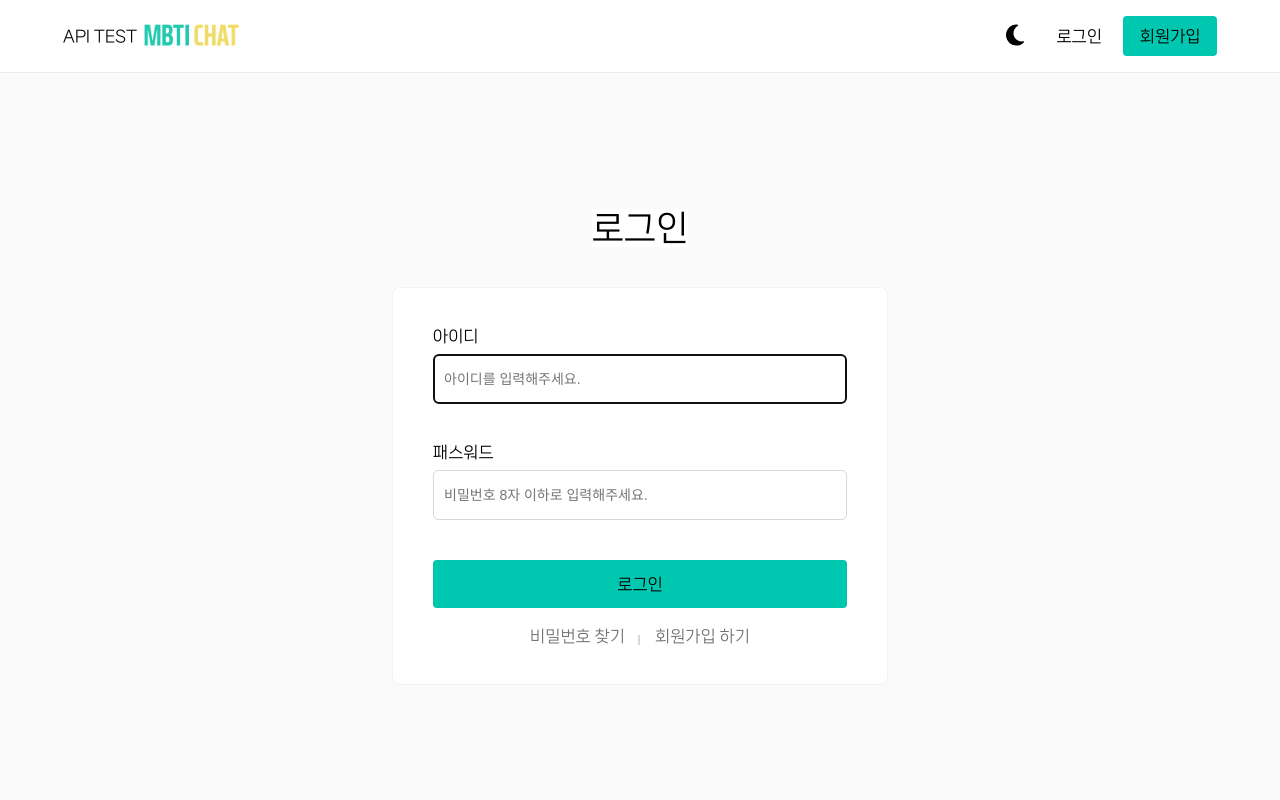
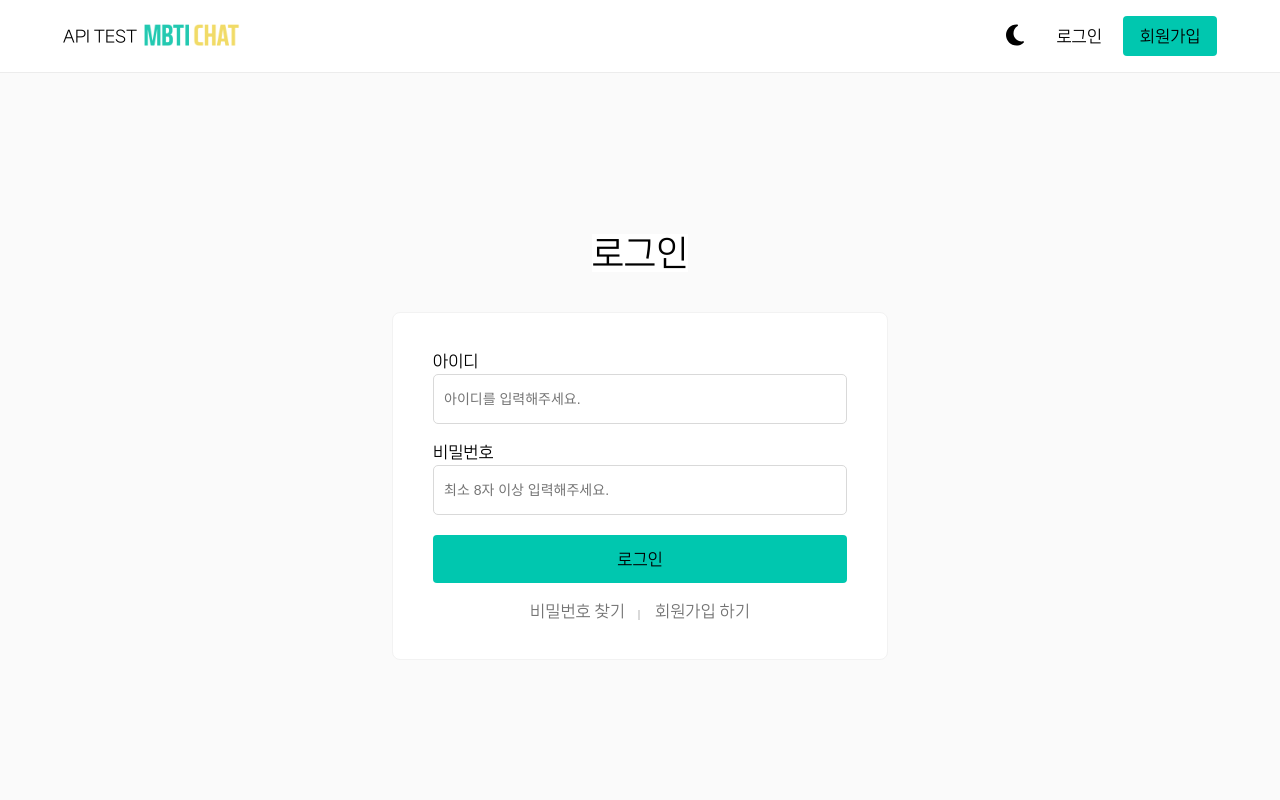
Before and after one commit to Sassy-Project/front-mbti-chat, a React (Create React App) app: page /login in a window 1280 px wide. Shown: the top 800 px of the page. Built offline with nearby package versions, Linux system fonts and the light colour scheme.

Commit message:
fix: Update login form

```diff
--- a/src/components/LoginForm/index.tsx
+++ b/src/components/LoginForm/index.tsx
@@ -1,101 +1,111 @@
 import Button from '../styled-components/Button';
-import { useState, useCallback, SyntheticEvent } from 'react';
+import { useState, SyntheticEvent } from 'react';
 import { Link } from 'react-router-dom';
+import { ID_REQUIRE_CHECK, PW_REQUIRE_CHECK, PW_VALID_CHECK } from '../../constants/message';
+import LabelBasicInput from '../LabelBasicInput';
 import './style.scss';
 import API from '../../API/API';
 
 const LoginForm = () => {
-  const PW_REQUIRE_CHECK = '비밀번호를 입력해주세요.';
-  const PW_VALID_CHECK = '최소 8자 이상 입력해주세요.';
-
   // login ID, PW
   const [loginId, setLoginId] = useState<string>('');
   const [password, setPassword] = useState<string>('');
-  const [isValidId, setIsValidId] = useState<boolean>(false);
-  const [isValidPw, setIsValidPw] = useState<boolean>(false);
-  const [pwdMsg, setPwdMsg] = useState<string>('');
+  // Valid
+  const [isValidLoginId, setIsValidLoginId] = useState<boolean>(false);
+  const [isValidPassword, setIsValidPassword] = useState<boolean>(false);
+  // Error Message
+  const [loginIdErrorMessage, setLoginIdErrorMessage] = useState<string>(ID_REQUIRE_CHECK); // 추후 중복확인 체크 작업 진행
+  const [passwordErrorMessage, setPasswordErrorMessage] = useState<string>(PW_REQUIRE_CHECK);
+
+  // LoginId Change Event
+  const onChangeLoginId = (e: SyntheticEvent<HTMLInputElement>) => {
+    setLoginId(e.currentTarget.value);
+    setIsValidLoginId(false);
+  };
+
+  // Password Change Event
+  const onChangePassword = (e: SyntheticEvent<HTMLInputElement>) => {
+    setPassword(e.currentTarget.value);
+    setIsValidPassword(false);
+  };
+
+  // LoginId onBlur Event
+  const onBlurLoginId = () => {
+    if (!loginId) {
+      setIsValidLoginId(true);
+    }
+  };
+
+  // Password onBlure Event
+  const onBlurPassword = () => {
+    if (!password) {
+      setIsValidPassword(true);
+      setPasswordErrorMessage(PW_REQUIRE_CHECK);
+      return;
+    }
+
+    if (password.length < 8) {
+      setIsValidPassword(true);
+      setPasswordErrorMessage(PW_VALID_CHECK);
+    }
+  };
 
   // API
   const handleLoginClick = (e: React.MouseEvent<HTMLButtonElement>): void => {
     e.preventDefault();
+    if (isValidLoginId === false && !loginId) {
+      setIsValidLoginId(true);
+    } else if (isValidPassword === false && !password) {
+      setIsValidPassword(true);
+    } else {
       const data = { loginId, password };
-    API.logIn(data);
-  };
-
-  // Id focus
-  const userIdInput = useCallback((inputElement) => {
-    if (inputElement) {
-      inputElement.focus();
+      const response = API.logIn(data);
+      response
+        .then((res) => {
+          if (res.status === 200) {
+            alert(`${res.data.nickname}님 환영합니다.`);
           }
-  }, []);
-
-  // ID input Change Event
-  const onChangeIdInput = (e: SyntheticEvent<HTMLInputElement>) => {
-    setLoginId(e.currentTarget.value);
-    setIsValidId(false);
-  };
-
-  // PW input Change Event
-  const onChangePwInput = (e: SyntheticEvent<HTMLInputElement>) => {
-    setPassword(e.currentTarget.value);
-    setIsValidPw(false);
-  };
-
-  // userID focus out
-  const onBlurIdInput = (e: SyntheticEvent<HTMLInputElement>) => {
-    if (!e.currentTarget.value) {
-      setIsValidId(true);
+        })
+        .catch((error) => {
+          if (error.code === 'ERR_BAD_REQUEST') {
+            error.message = '아이디/패스워드를 확인해주세요';
+            alert(error.message);
           }
-  };
-
-  // userID focus out
-  const onBlurPwInput = (e: SyntheticEvent<HTMLInputElement>) => {
-    if (!e.currentTarget.value) {
-      // Pw empty
-      setPwdMsg(PW_REQUIRE_CHECK);
-      setIsValidPw(true);
-      return;
-    }
-
-    if (password.length <= 8) {
-      setPwdMsg(PW_VALID_CHECK);
-      setIsValidPw(true);
+        });
     }
   };
 
   return (
     <div className='LoginForm'>
       <form>
-        <div className='BasicInput'>
-          <label htmlFor='userId'>아이디</label>
-          <input
-            name='userId'
-            id='userId'
+        <LabelBasicInput
+          label='loginId'
+          text='아이디'
+          name='loginId'
+          id='loginId'
           type='text'
           value={loginId}
-            onChange={onChangeIdInput}
-            onBlur={onBlurIdInput}
-            ref={userIdInput}
-            className={isValidId ? 'BasicInput__error--input' : null}
-            placeholder='아이디를 입력해주세요.'
+          onChange={onChangeLoginId}
+          onBlur={onBlurLoginId}
+          hasError={isValidLoginId}
+          placeholder={ID_REQUIRE_CHECK}
+          errorMessage={loginIdErrorMessage}
+          isFocused
         />
-          {isValidId ? <span className='BasicInput__error'>아이디를 입력해주세요.</span> : null}
-        </div>
-        <div className='BasicInput'>
-          <label htmlFor='userPw'>패스워드</label>
-          <input
-            name='userPw'
-            id='userPw'
+        <LabelBasicInput
+          label='password'
+          text='비밀번호'
+          name='password'
+          id='password'
           type='password'
-            minLength={8}
           value={password}
-            onChange={onChangePwInput}
-            onBlur={onBlurPwInput}
-            className={isValidPw ? 'BasicInput__error--input' : null}
-            placeholder='비밀번호 8자 이하로 입력해주세요.'
+          onChange={onChangePassword}
+          onBlur={onBlurPassword}
+          hasError={isValidPassword}
+          placeholder={PW_VALID_CHECK}
+          errorMessage={passwordErrorMessage}
+          isFocused
         />
-          {isValidPw ? <span className='BasicInput__error'>{pwdMsg}</span> : null}
-        </div>
         <Button text='로그인' onClick={handleLoginClick} />
         <div className='LoginSupport'>
           <Link to='/login' style={{ textDecoration: 'none' }}>
--- a/src/components/LoginForm/style.scss
+++ b/src/components/LoginForm/style.scss
@@ -5,29 +5,31 @@
   padding: 40px;
   background-color: #fff;
   .BasicInput {
-    display: flex;
-    flex-direction: column;
-    margin-bottom: 30px;
-    label {
-      margin-bottom: 10px;
-      font-size: 16px;
-    }
-    input {
-      height: 48px;
-      padding: 0 10px;
-      border-radius: 5px;
-      border:1px solid #D9D9D9;
-      margin-bottom: 10px;
-      font-size: 14px;
-      &.BasicInput__error--input{
-        border: 1px solid #BF0B0B;
-      }
-    }
     &__error {
       font-size: 14px;
       color: #BF0B0B;
     }
-
+  }
+  Input {
+    display: flex;
+    width:calc(100% - 22px);
+    margin: 5px 0px;
+    outline: none;
+    border: 1px solid #D9D9D9;
+  }
+  select {
+    display: flex;
+    width: 100%;
+    height: 48px;
+    margin: 5px 0px;
+    padding: 0 10px;
+    border:1px solid #D9D9D9;
+  }
+  .SignUpForm__prev {
+    display: block;
+    color: #737377;
+    margin: 10px auto;
+    text-align: center;
   }
   .LoginSupport {
     margin-top: 20px;
```
Lines whose indentation alone changed are shown as unchanged.
